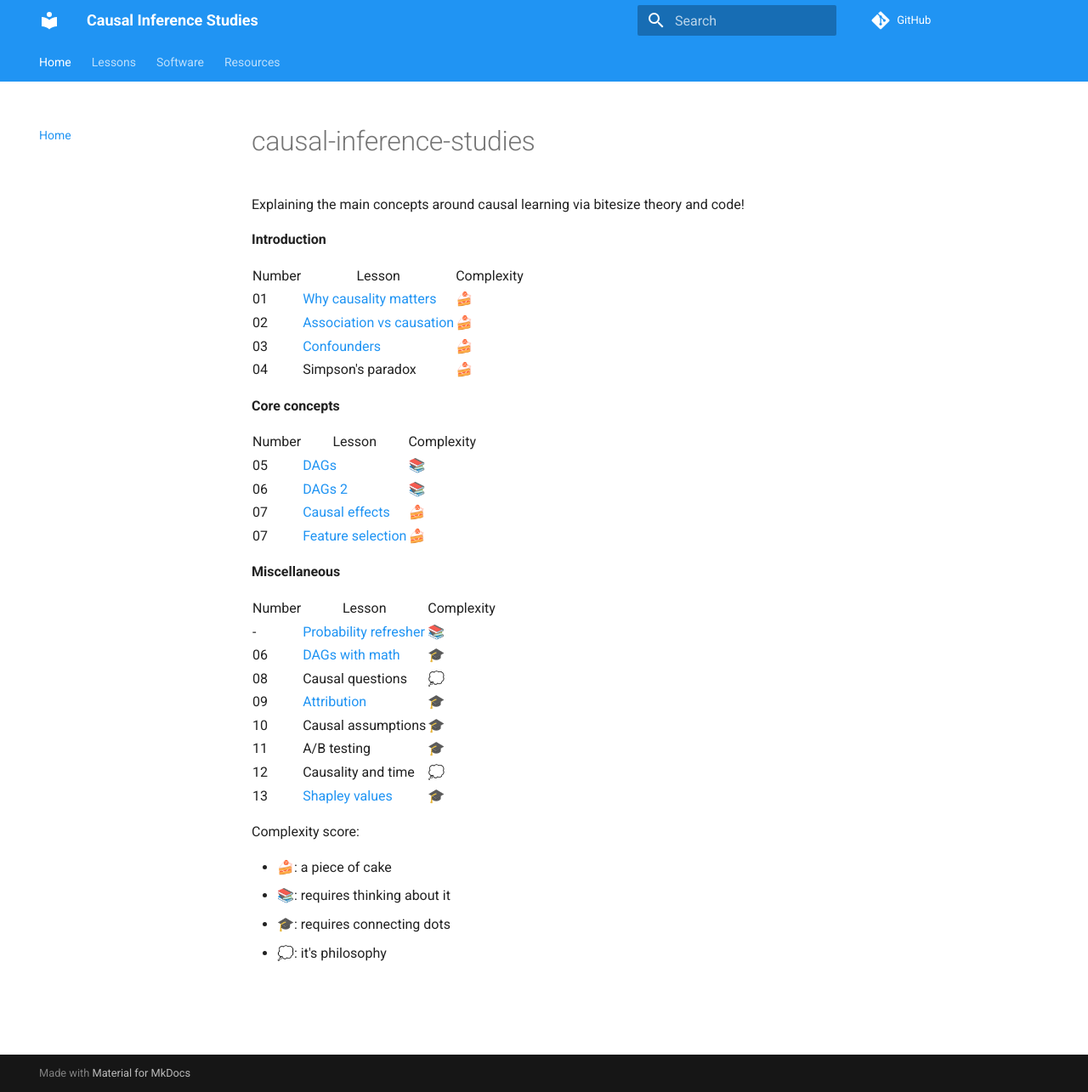
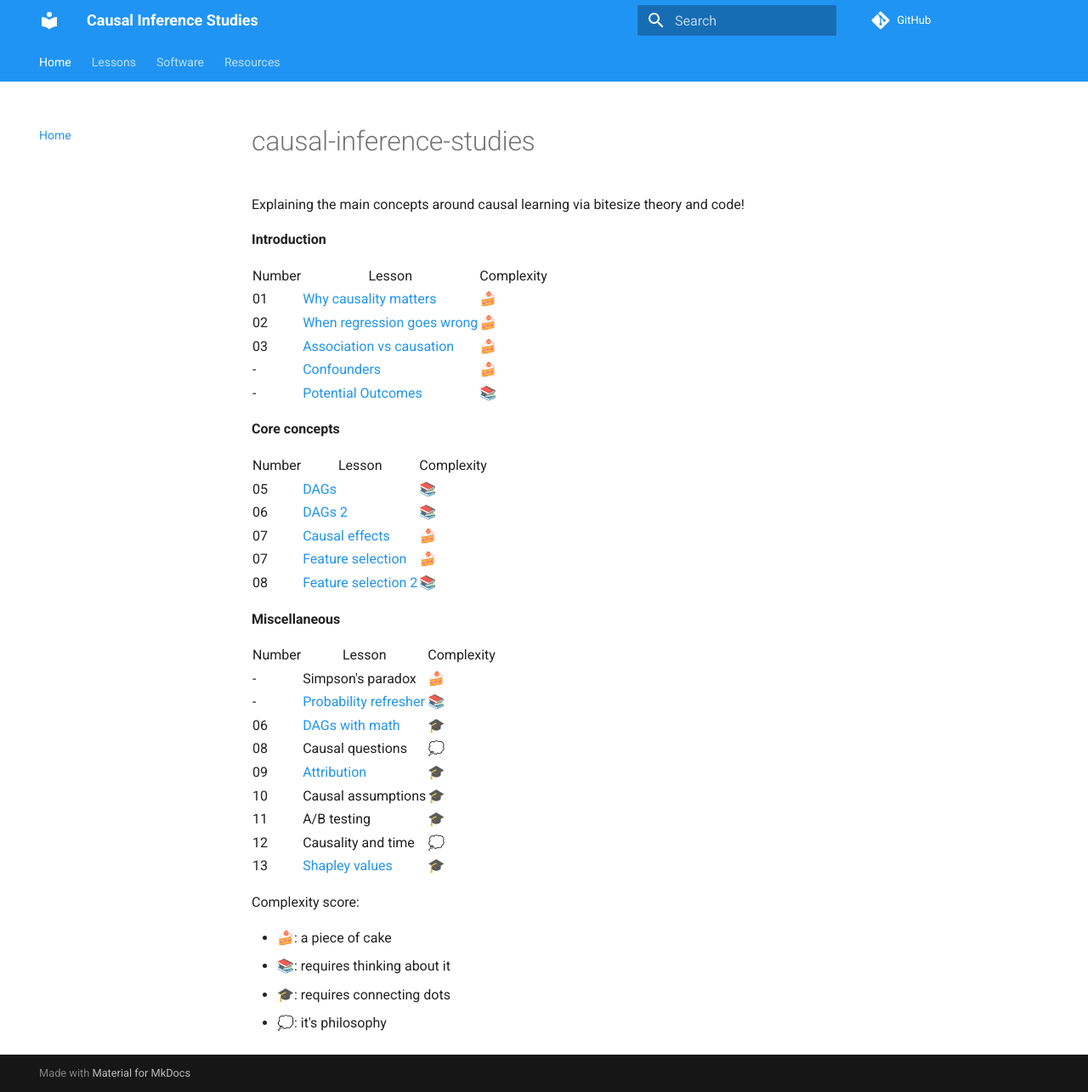
Before and after one commit to emilioMaddalena/causal-inference-studies, an MkDocs documentation site: the page built from material/index.md, in a window 1280 px wide and 1285 px high. Shown: the whole window at 85% size. Built offline with MkDocs 1.6.1 and Material for MkDocs 9.7.7, drawn with Linux system fonts in a browser that asks for light colours; comment, search, counter and statistics services are not loaded.

Commit message:
Reorder lessons

```diff
--- a/material/index.md
+++ b/material/index.md
@@ -14,9 +14,10 @@ Explaining the main concepts around causal learning via bitesize theory and code
   </thead>
   <tbody>
     <tr><td>01</td><td><a href="why_causality_matters">Why causality matters</a></td><td>🍰</td></tr>
-    <tr><td>02</td><td><a href="association_vs_causation">Association vs causation</a></td><td>🍰</td></tr>
-    <tr><td>03</td><td><a href="confounders">Confounders</a></td><td>🍰</td></tr>
-    <tr><td>04</td><td>Simpson's paradox</td><td>🍰</td></tr>
+    <tr><td>02</td><td><a href="when_regression_goes_wrong">When regression goes wrong</a></td><td>🍰</td></tr>
+    <tr><td>03</td><td><a href="association_vs_causation">Association vs causation</a></td><td>🍰</td></tr>
+    <tr><td>-</td><td><a href="confounders">Confounders</a></td><td>🍰</td></tr>
+    <tr><td>-</td><td><a href="potential_outcomes">Potential Outcomes</a></td><td>📚</td></tr>
   </tbody>
 </table>
 
@@ -35,6 +36,7 @@ Explaining the main concepts around causal learning via bitesize theory and code
     <tr><td>06</td><td><a href="dags_2">DAGs 2</a></td><td>📚</td></tr>
     <tr><td>07</td><td><a href="causal_effects">Causal effects</a></td><td>🍰</td></tr>
     <tr><td>07</td><td><a href="feature_selection">Feature selection</a></td><td>🍰</td></tr>
+    <tr><td>08</td><td><a href="feature_selection_2">Feature selection 2</a></td><td>📚</td></tr>
   </tbody>
 </table>
 
```
Also changed, not shown: other parts of material/index.md (+1 -0 lines).
